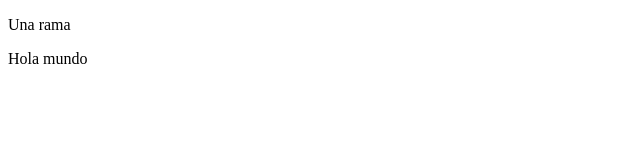
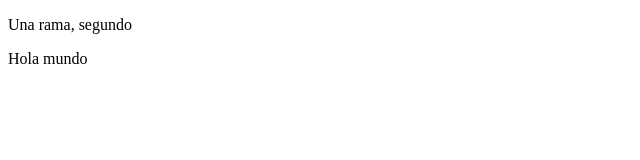
Before and after one commit to terrmii/ej6-control-versiones, a plain HTML site: page index.html in a window 1280 px wide. Shown: the full height of the page, 0-640 px from the left. Drawn offline with Linux system fonts and the light colour scheme.

Commit message:
segundo commit una rama

```diff
--- a/index.html
+++ b/index.html
@@ -7,7 +7,7 @@
     <title>Ejercicio 6</title>
 </head>
 <body>
-    <p>Una rama</p>
+    <p>Una rama, segundo</p>
 	<p>Hola mundo</p>
 </body>
 </html>
```
